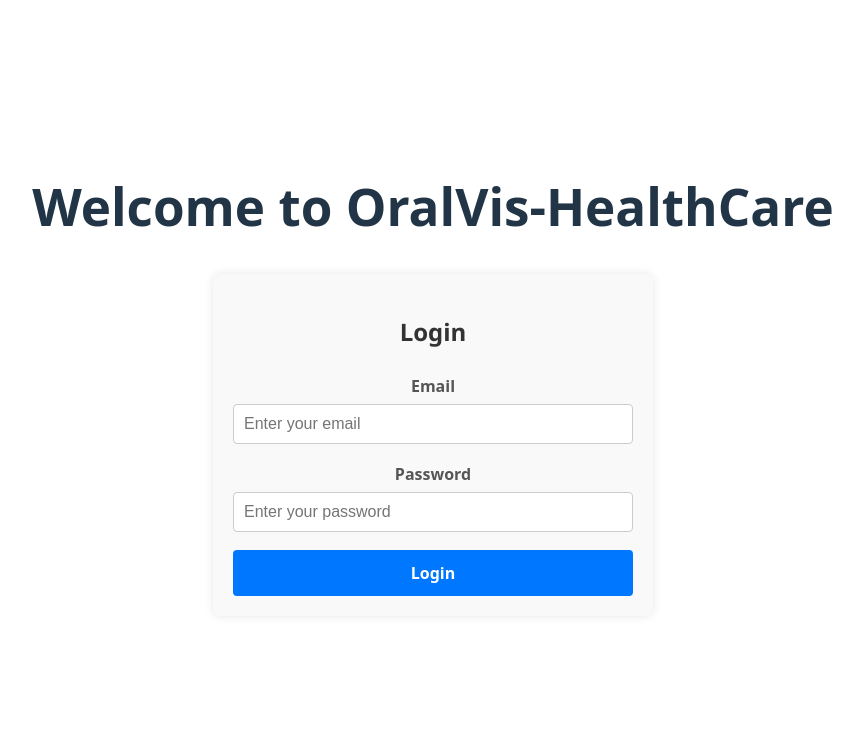
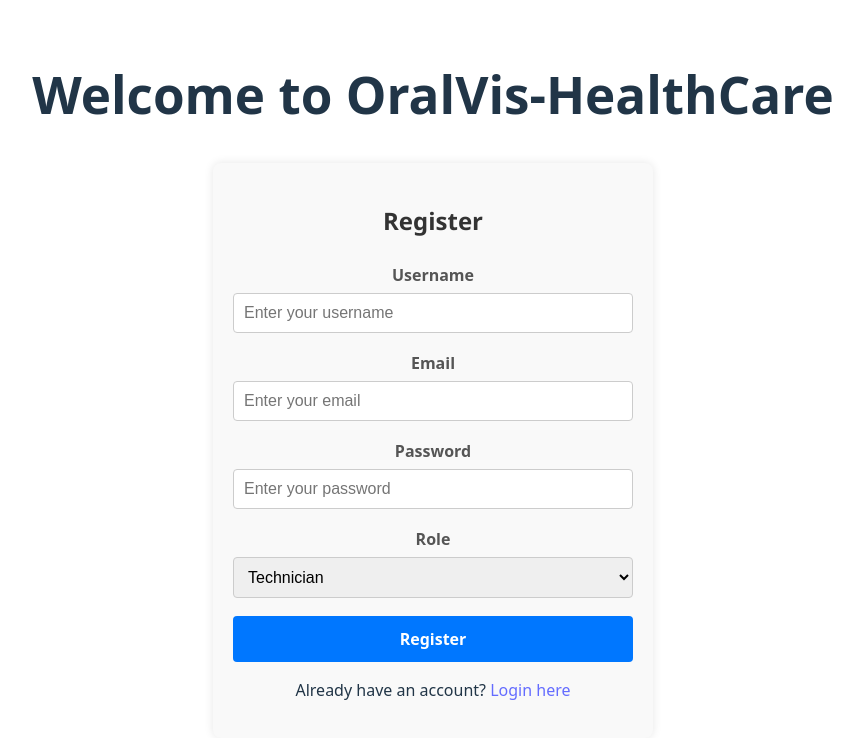
Before and after one commit to saitejamandadi99/oralvis-healthcare-application, a React (Vite) app in the folder oralvis-frontend/: page /register in a window 1280 px wide. Shown: the top 738 px of the page, without its empty margins (207-1070 px from the left). Built offline with nearby package versions, Linux system fonts and the light colour scheme.

Commit message:
updated the links for app for routing and also added the links for redirection in login/register

```diff
--- a/oralvis-frontend/src/App.jsx
+++ b/oralvis-frontend/src/App.jsx
@@ -1,4 +1,4 @@
-import { BrowserRouter } from 'react-router-dom';
+import { BrowserRouter, Routes, Route, Navigate } from 'react-router-dom';
 import Register from './pages/Register/register';
 import Login from './pages/Login/Login';
 import './App.css';
@@ -7,8 +7,12 @@ function App() {
   return (
     <BrowserRouter>
       <h1>Welcome to OralVis-HealthCare</h1>
-      {/* <Register /> */}
-      <Login />
+      <Routes>
+        <Route path="/" element={<Navigate to="/login" />} />
+        <Route path="/login" element={<Login />} />
+        <Route path="/register" element={<Register />} />
+
+      </Routes>
     </BrowserRouter>
   );
 }
--- a/oralvis-frontend/src/pages/Login/Login.jsx
+++ b/oralvis-frontend/src/pages/Login/Login.jsx
@@ -1,5 +1,5 @@
 import { useState } from 'react';
-import { useNavigate } from 'react-router-dom';
+import { useNavigate, Link } from 'react-router-dom';
 import axios from 'axios';
 import cookie from 'js-cookie';
 import './Login.css';
@@ -24,9 +24,8 @@ const Login = () => {
     try {
       setIsLoading(true);
       const response = await axios.post('http://localhost:5000/api/auth/login', formData);
-      console.log(response.data);
       if (response.data.token) {
-        cookie.set('token', response.data.token, { expires: 1 }); // 1 day expiration
+        cookie.set('token', response.data.token, { expires: 1 });
         cookie.set('userDetails', JSON.stringify(response.data.userDetails), { expires: 1 });
         setSuccess('Login successful! Redirecting...');
         setError(null);
@@ -36,16 +35,13 @@ const Login = () => {
         } else if (response.data.userDetails.role === 'Dentist') {
           navigate('/dentist-dashboard');
         } else {
-          navigate('/'); // fallback
+          navigate('/');
         }
       }
-    }
-    catch (err) {
-      console.error("Login Error:", err);
+    } catch (err) {
       setError(err.response?.data?.message || 'Server Error');
       setSuccess(null);
-    }
-    finally {
+    } finally {
       setIsLoading(false);
     }
   }
@@ -79,10 +75,15 @@ const Login = () => {
         <button type="submit" disabled={isLoading}>
           {isLoading ? 'Logging in...' : 'Login'}
         </button>
+
+        {/* Link to Register */}
+        <p className="form-switch">
+          Don't have an account? <Link to="/register">Register here</Link>
+        </p>
+
+        {error && <p className="error-message">{error}</p>}
+        {success && <p className="success-message">{success}</p>}
       </form>
-
-      {error && <p className="error-message">{error}</p>}
-      {success && <p className="success-message">{success}</p>}
     </div>
   );
 };
--- a/oralvis-frontend/src/pages/Register/Register.jsx
+++ b/oralvis-frontend/src/pages/Register/Register.jsx
@@ -1,4 +1,5 @@
 import { useState } from "react";
+import { Link } from 'react-router-dom';
 import axios from "axios";
 import "./register.css";
 
@@ -22,7 +23,6 @@ const Register = () => {
     try {
       setIsLoading(true);
       const response = await axios.post('http://localhost:5000/api/auth/register', formData);
-      console.log(response.data);
       alert('Registration successful! Please log in.');
       setFormData({
         username: '',
@@ -32,13 +32,10 @@ const Register = () => {
       });
       setSuccess('Registration successful! Please log in.');
       setError(null);
-    }
-    catch (err) {
-      console.error("Registration Error:", err);
+    } catch (err) {
       setError(err.response?.data?.message || 'Server Error');
       setSuccess(null);
-    }
-    finally {
+    } finally {
       setIsLoading(false);
     }
   }
@@ -96,10 +93,15 @@ const Register = () => {
         <button type="submit" disabled={isLoading}>
           {isLoading ? 'Registering...' : 'Register'}
         </button>
+
+        {/* Link to Login */}
+        <p className="form-switch">
+          Already have an account? <Link to="/login">Login here</Link>
+        </p>
+
+        {error && <p className="error-message">{error}</p>}
+        {success && <p className="success-message">{success}</p>}
       </form>
-
-      {error && <p className="error-message">{error}</p>}
-      {success && <p className="success-message">{success}</p>}
     </div>
   );
 }
```
